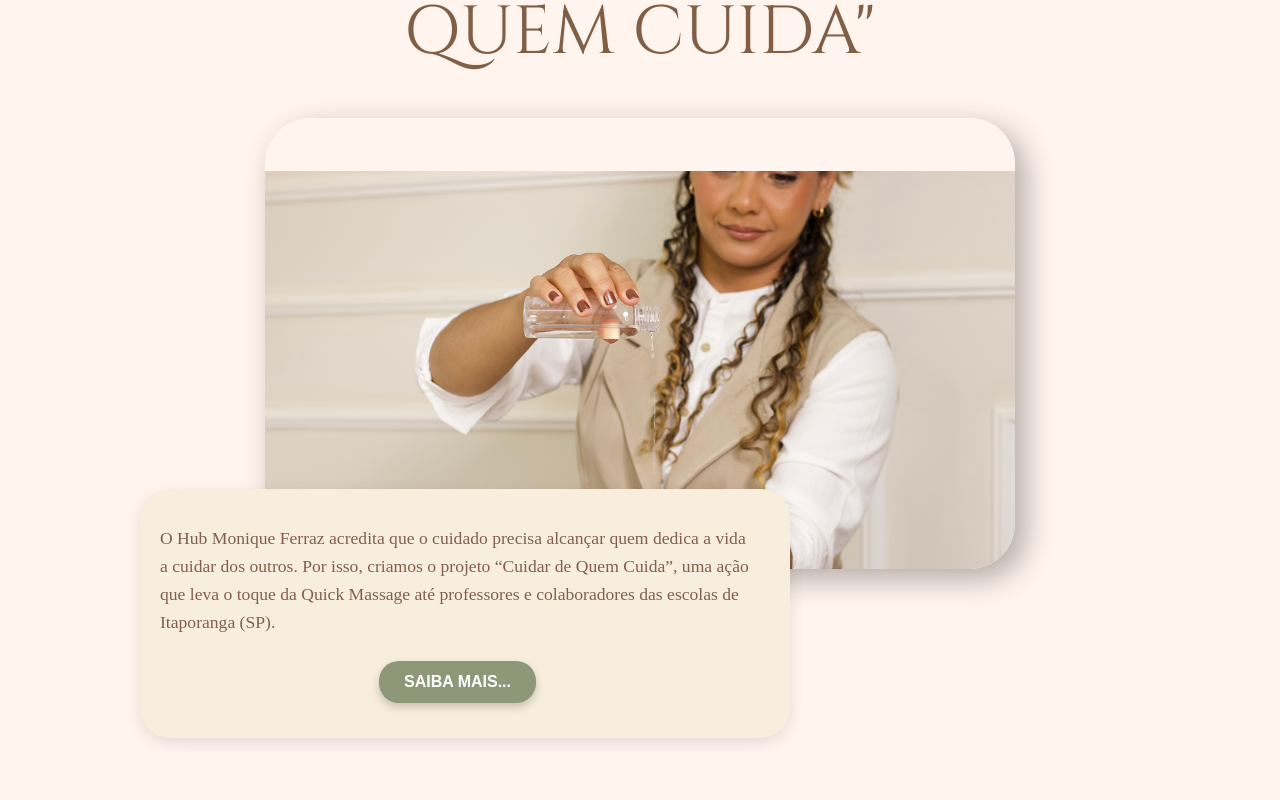
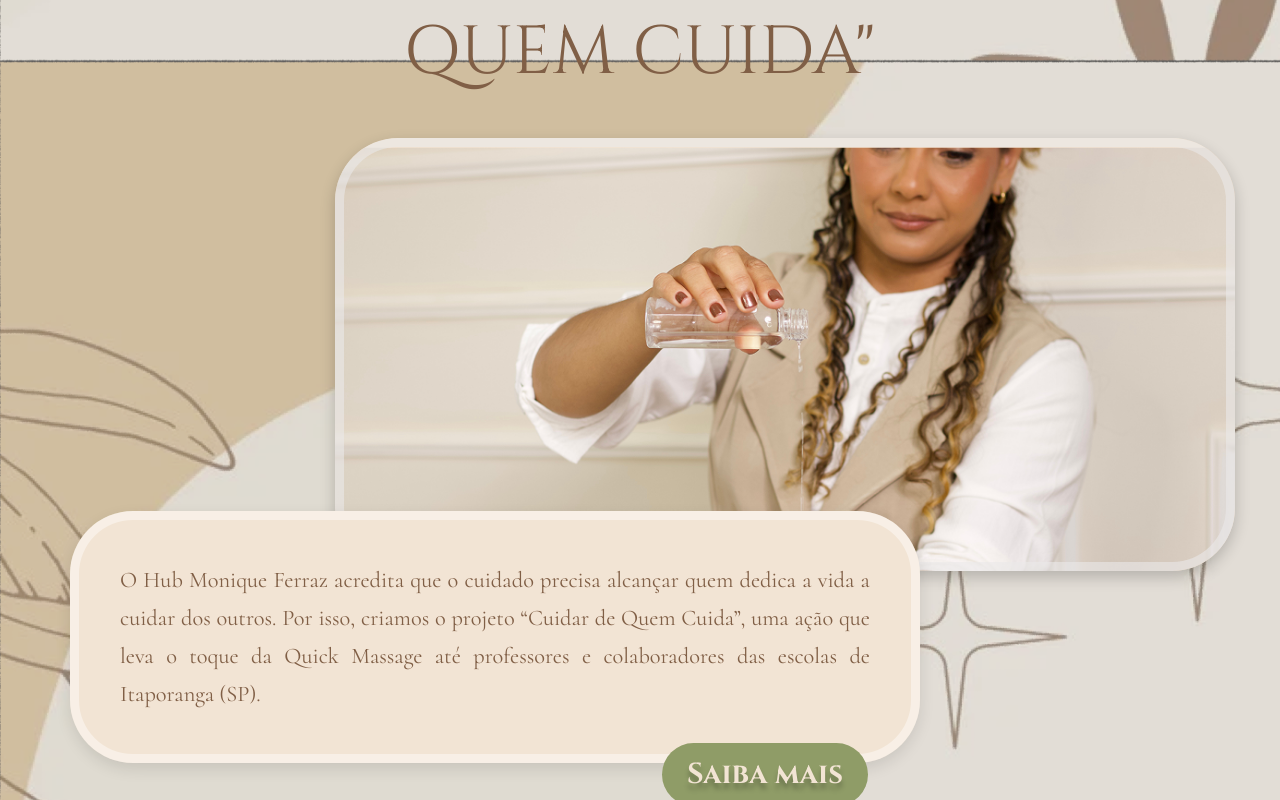
Before and after one commit to SAPI-Unesp/Projeto-Site-CasaMassagem, a React (Vite) app: page / in a window 1280 px wide. Shown: the part 1940-2740 px from the top of the page. Built offline with nearby package versions, Linux system fonts and the light colour scheme.

Commit message:
fix: refatoração da seção do projeto social + algumas coisas

```diff
--- a/src/components/BorderedImage/BorderedImage.styles.tsx
+++ b/src/components/BorderedImage/BorderedImage.styles.tsx
@@ -14,8 +14,8 @@
   img {
     width: 100%;
     height: 100%;
+    display: block;
     object-fit: cover;
-        display: block;
   }
 
   &::after {
--- /dev/null
+++ b/src/components/Button/Button.styles.ts
@@ -0,0 +1,37 @@
+import styled from "styled-components"
+
+export const StyledButton = styled.button`
+  background-color: #8F9C67;
+  border: none;
+  border-radius: 63px;
+  padding: 12px 25px;
+
+  color: ${({theme}) => theme.colors.branco1};
+  font-family: ${({theme}) => theme.fontsStyles.Cinzel};
+  font-size: 1.8rem;
+  font-weight: bold;
+  text-shadow: 0px 6px 5px rgba(0, 0, 0, 0.25);
+
+
+  cursor: pointer;
+  transition: all 0.2s ease-in-out;
+`;
+
+// import styled from "styled-components";
+
+// export const Button = styled.button`
+//   background-color: #8F9C67;
+//   color: #fff;
+//   border: 4px solid rgba(0, 0, 0, 0.08); /* Stroke 8% inside */
+//   border-radius: 49px; /* Corner Radius 49 */
+
+//   padding: 12px 25px;
+//   font-size: 1em;
+//   font-weight: bold;
+//   text-transform: uppercase;
+//   cursor: pointer;
+
+//   box-shadow: 0 4px 8px rgba(0, 0, 0, 0.2);
+//   transition: all 0.2s ease-in-out;
+//   align-self: center;
+// `;
--- /dev/null
+++ b/src/components/Button/Button.tsx
@@ -0,0 +1,10 @@
+import { StyledButton } from "./Button.styles";
+
+interface ButtonProps {
+  children: React.ReactNode;
+  onClick?: () => void;
+}
+
+export function Button({ children, onClick }: ButtonProps) {
+  return <StyledButton onClick={onClick}>{children}</StyledButton>;
+}
--- a/src/pages/Home/Home.styles.ts
+++ b/src/pages/Home/Home.styles.ts
@@ -7,5 +7,5 @@
   align-items: center;
   width: 100%;
   min-height: 100vh;
-  background-color: #fff4ee;
+  background-color: rgba(225, 221, 212, 0.2);
 `;
--- a/src/pages/Home/Sections/AboutUs/AboutUs.style.ts
+++ b/src/pages/Home/Sections/AboutUs/AboutUs.style.ts
@@ -2,8 +2,6 @@
 
 export const SectionContainer = styled.section`
   width: 100%;
-  background: #fff4ee;
-
   padding: 100px 20px;
   display: flex;
   flex-direction: column;
@@ -56,8 +54,8 @@
               inset 0 0 0 9px rgba(255, 255, 255, 0.4);
 
   font-family: ${({ theme }) => theme.fontsStyles.Cormorant};
-  font-size: 1.4rem;
-  color: #6b4f3b;
+  font-size: ${({ theme }) => theme.fontSizes.Paragrafo};
+  color: ${({ theme }) => theme.colors.marrom1};
   line-height: 1.7;
   text-align: justify;
   position: relative;
--- a/src/pages/Home/Sections/Contact/Contact.styles.ts
+++ b/src/pages/Home/Sections/Contact/Contact.styles.ts
@@ -2,7 +2,6 @@
 
 export const SectionContainer = styled.section`
   width: 100%;
-  background-color: #fff4ee;
   padding: 80px 20px;
   box-sizing: border-box;
 `;
--- a/src/pages/Home/Sections/Project/Project.style.ts
+++ b/src/pages/Home/Sections/Project/Project.style.ts
@@ -1,12 +1,14 @@
 import styled from "styled-components";
 import { theme } from "../../../../styles/theme";
 
+
 export const AboutUsSection = styled.section`
+  width: 100%;
+  padding: 80px 20px;
   display: flex;
   flex-direction: column;
   align-items: center;
-  padding: 60px 20px;
-  overflow: hidden;
+  box-sizing: border-box;
 `;
 
 export const SectionTitle = styled.h2`
@@ -19,58 +21,57 @@
   font-weight: ${({theme}) => theme.fontWeights.regular};
 `;
 
-export const ProjectImage = styled.img`
+
+export const ContentContainer = styled.div`
+  display: flex;
+  flex-direction: column;
+  align-items: center;
+  max-width: 1400px;
   width: 100%;
-  max-width: 750px; /* Tamanho da imagem */
-  border-radius: 45px;
-  box-shadow: 10px 10px 30px rgba(0, 0, 0, 0.3); /* Sombra forte */
+
+
+  & > button{
+    margin-top: -20px;
+    margin-left: 250px;
+    z-index: 2;
+  }
+`;
+
+export const ImageWrapper = styled.div`
+  position: relative;
+  background: #F2E4D4;
+  border-radius: 63px;
+  box-shadow: 0 6px 15px rgba(0, 0, 0, 0.2);
+  overflow: hidden;
+  width: 900px;
+  margin-left: 290px;
+  height: 433px;
   z-index: 1;
 `;
+export const TextWrapper = styled.div`
+  background: #F2E4D4;
+  border-radius: 63px;
 
-export const TextBox = styled.div`
-  background-color: #f7eedd;
-  border-radius: 30px;
-  padding: 35px;
-  box-shadow: 0 5px 15px rgba(0, 0, 0, 0.1);
-  width: 90%;
-  max-width: 650px;
-  padding-left: 20px;
-  margin-right: 350px;
+  padding: 50px 50px 50px 50px;
 
-  margin-top: -80px;
+  box-shadow: 0 6px 15px rgba(0, 0, 0, 0.1),
+              inset 0 0 0 9px rgba(255, 255, 255, 0.4);
+
+  font-family: ${({ theme }) => theme.fontsStyles.Cormorant};
+  font-size: ${({ theme }) => theme.fontSizes.Paragrafo};
+  color: ${({ theme }) => theme.colors.marrom1};
+  line-height: 1.7;
+  text-align: justify;
   position: relative;
-  z-index: 2;
+  z-index: 1;
 
-  display: flex;
-  flex-direction: column;
-  align-items: flex-start;
+  max-width: 850px;
+  width: 100%;
+
+  margin-top: -60px;
+  margin-right: 290px;
+
+  p + p {
+    margin-top: 20px;
+  }
 `;
-
-
-export const Text = styled.p`
-  font-size: 1.1em;
-  color: #835e4e;
-  line-height: 1.6;
-  text-align: left;
-  margin-bottom: 25px;
-  font-family: 'Times New Roman', serif;
-`;
-
-export const MoreInfoButton = styled.button`
-  background-color: #8F9779;
-  color: #fff;
-  border: none;
-  border-radius: 20px;
-  padding: 12px 25px;
-  font-size: 1em;
-  font-weight: bold;
-  text-transform: uppercase;
-  cursor: pointer;
-  box-shadow: 0 4px 8px rgba(0, 0, 0, 0.2);
-  transition: all 0.2s ease-in-out;
-
-
-  align-self: center;
-
-
-`;
--- a/src/pages/Home/Sections/Project/Project.tsx
+++ b/src/pages/Home/Sections/Project/Project.tsx
@@ -1,15 +1,16 @@
 import {
   AboutUsSection,
   SectionTitle,
-  ProjectImage,
-  TextBox,
-  Text,
-  MoreInfoButton
+  ContentContainer,
+  ImageWrapper,
+  TextWrapper
 } from './Project.style';
 
 import { useNavigate } from "react-router-dom";
 
 import BoxImage from "../../../../assets/foto-teste-social.png"
+import { BorderedImage } from "../../../../components/BorderedImage/BorderedImage";
+import { Button } from '../../../../components/Button/Button';
 
 
 export function ProjectSection() {
@@ -23,25 +24,25 @@
 
   return (
     <AboutUsSection>
-      <SectionTitle>Projeto "Cuidar de <br></br> Quem Cuida"</SectionTitle>
+      <SectionTitle>Projeto "Cuidar de <br/> Quem Cuida"</SectionTitle>
 
-      <ProjectImage
-        src={BoxImage}
-        alt="calma"
-      />
+      <ContentContainer>
+        <ImageWrapper>
+        <BorderedImage
+                  src={BoxImage}
+                  alt="projeto-social-image"
+        />
+        </ImageWrapper>
+        <TextWrapper>
+          <p>
+           O Hub Monique Ferraz acredita que o cuidado precisa alcançar quem dedica a vida a cuidar dos outros. Por isso, criamos o projeto “Cuidar de Quem Cuida”, uma ação que leva o toque da Quick Massage até professores e colaboradores das escolas de Itaporanga (SP).
+          </p>
+        </TextWrapper>
 
-      <TextBox>
-        <Text>
-          O Hub Monique Ferraz acredita que o cuidado precisa alcançar
-          quem dedica a vida a cuidar dos outros. Por isso, criamos o
-          projeto “Cuidar de Quem Cuida”, uma ação que leva o toque da
-          Quick Massage até professores e colaboradores das escolas de
-          Itaporanga (SP).
-        </Text>
-        <MoreInfoButton onClick={handleClick}>
-          Saiba Mais...
-        </MoreInfoButton>
-      </TextBox>
+        <Button onClick={handleClick}>Saiba mais</Button>
+      </ContentContainer>
+
+
 
     </AboutUsSection>
   );
--- a/src/pages/Home/Sections/Testimonials/Testimonials.style.ts
+++ b/src/pages/Home/Sections/Testimonials/Testimonials.style.ts
@@ -2,7 +2,6 @@
 
 export const DepoimentosSection = styled.div`
   width: 100%;
-  background-color: #fff4ee;
   padding: 80px 20px;
   box-sizing: border-box;
   display: flex;
--- a/src/pages/Social/Social.styles.ts
+++ b/src/pages/Social/Social.styles.ts
@@ -6,5 +6,5 @@
   align-items: center;
   width: 100%;
   min-height: 100vh;
-  background-color: #fff4ee;
+  background-color: rgba(225, 221, 212, 0.2);
 `;
--- a/src/styles/global.ts
+++ b/src/styles/global.ts
@@ -55,7 +55,7 @@
     width: 100%;
     max-width: 1600px;
     min-height: 600px;
-
+    background-color: rgba(225, 221, 212, 0.15);
     box-shadow: 0px 16px 10px 12px rgba(0, 0, 0, 0.25);
 
     display: flex;
--- a/src/styles/theme.ts
+++ b/src/styles/theme.ts
@@ -25,6 +25,7 @@
     fontSizes: {
         Title1: '4.25rem',
         Title2: '3.75rem',
+        Paragrafo: '1.4rem',
         //...
         //adicionar tamanhos de fontes para paragrafos, titulos, subtitulos..
     },
```
Lines whose indentation alone changed are shown as unchanged.
